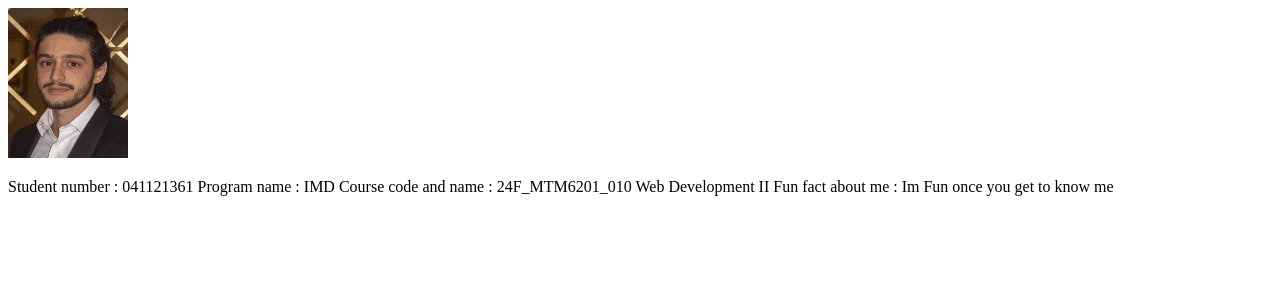
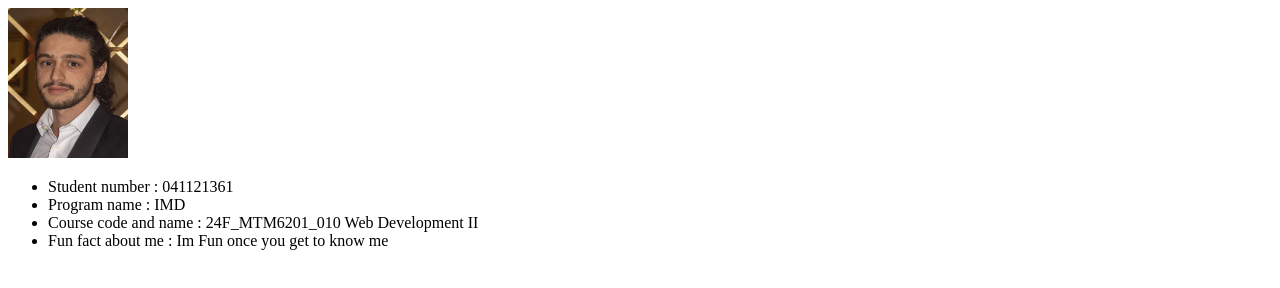
Before and after one commit to hach0098/mtm6201-week1, a plain HTML site: page index.html in a window 1280 px wide. Drawn offline with Linux system fonts and the light colour scheme.

Commit message:
makes changes

```diff
--- a/index.html
+++ b/index.html
@@ -7,12 +7,12 @@
 </head>
 <body>
     <img src="images/IMG_0251 - Copie.jpg" alt="Corped image of a Male with long hair"width="120" height="150">
-    <p>
-        Student number : 041121361
-        Program name : IMD
-        Course code and name : 24F_MTM6201_010 Web Development II
-        Fun fact about me : Im Fun once you get to know me
-    </p>
+    <ul>
+        <li>Student number : 041121361</li>
+        <li>Program name : IMD </li>
+        <li> Course code and name : 24F_MTM6201_010 Web Development II</li>
+        <li> Fun fact about me : Im Fun once you get to know me </li>
+    </ul>
 
 </body>
 </html>
```
